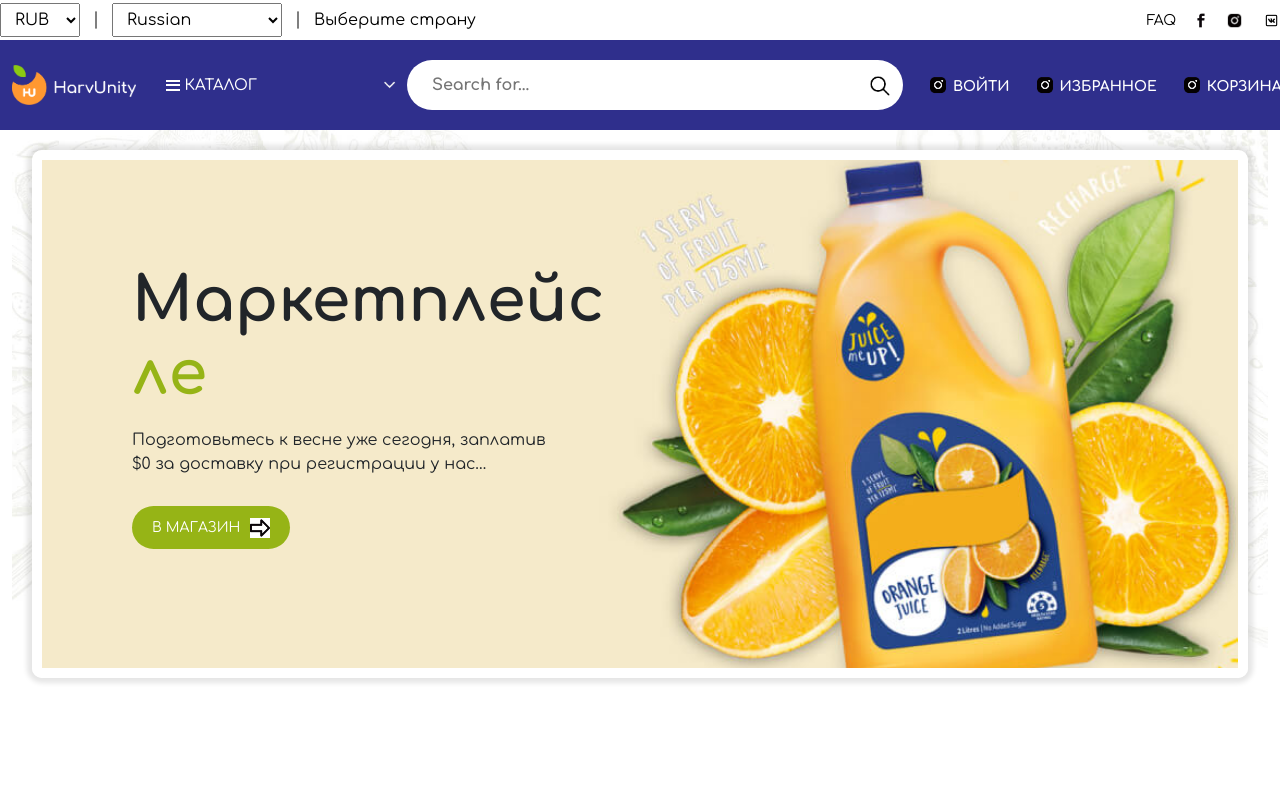
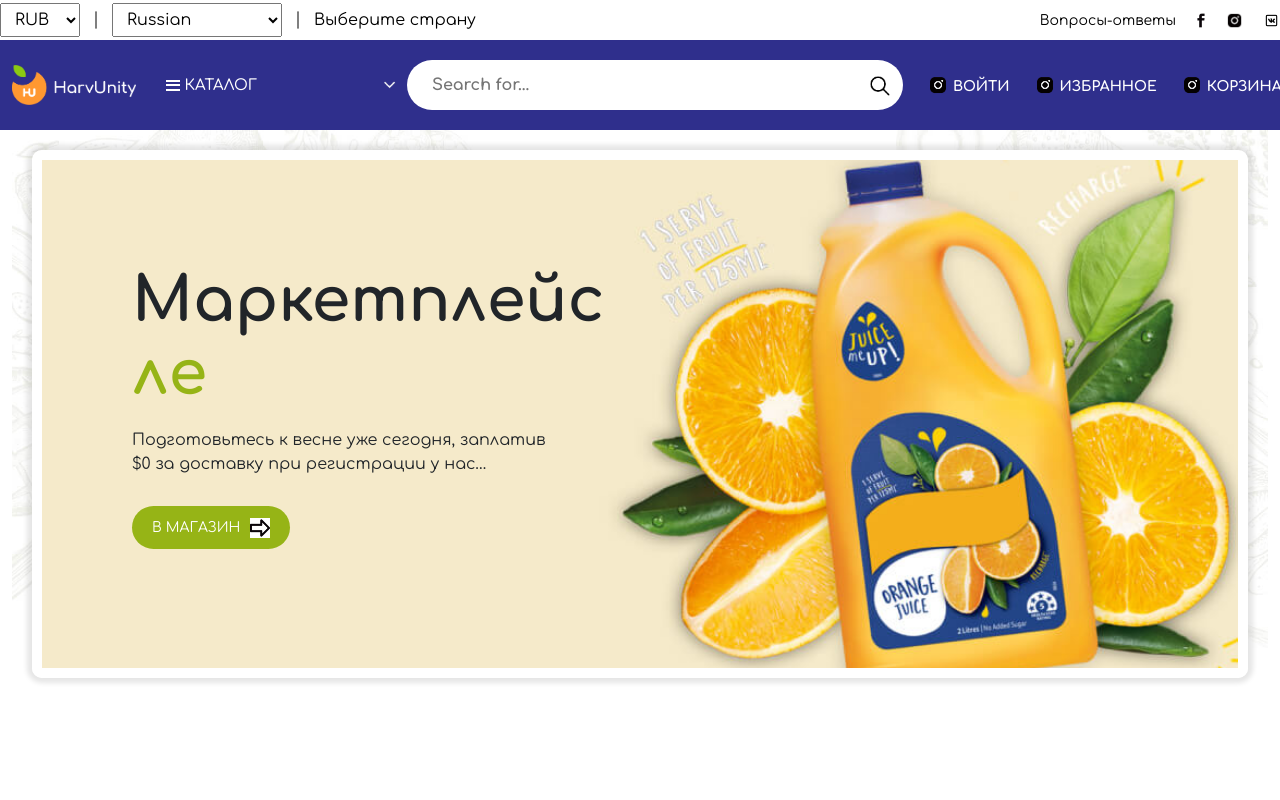
Before and after one commit to jynked/penis, a Vue app: page / in a window 1280 px wide. Shown: the top 800 px of the page. Built offline with nearby package versions, Linux system fonts and the light colour scheme.

Commit message:
dskfjgsdлор

```diff
--- a/src/components/headerMain.vue
+++ b/src/components/headerMain.vue
@@ -43,7 +43,7 @@
                 </div>
             </div>
             <div class="social-media">
-                <router-link to="/faq">FAQ</router-link>
+                <router-link to="/faq">Вопросы-ответы</router-link>
                 <a href="https://www.facebook.com/harvunity">
                     <img src="../assets/img/facebook.png" alt="">
                 </a>
```
